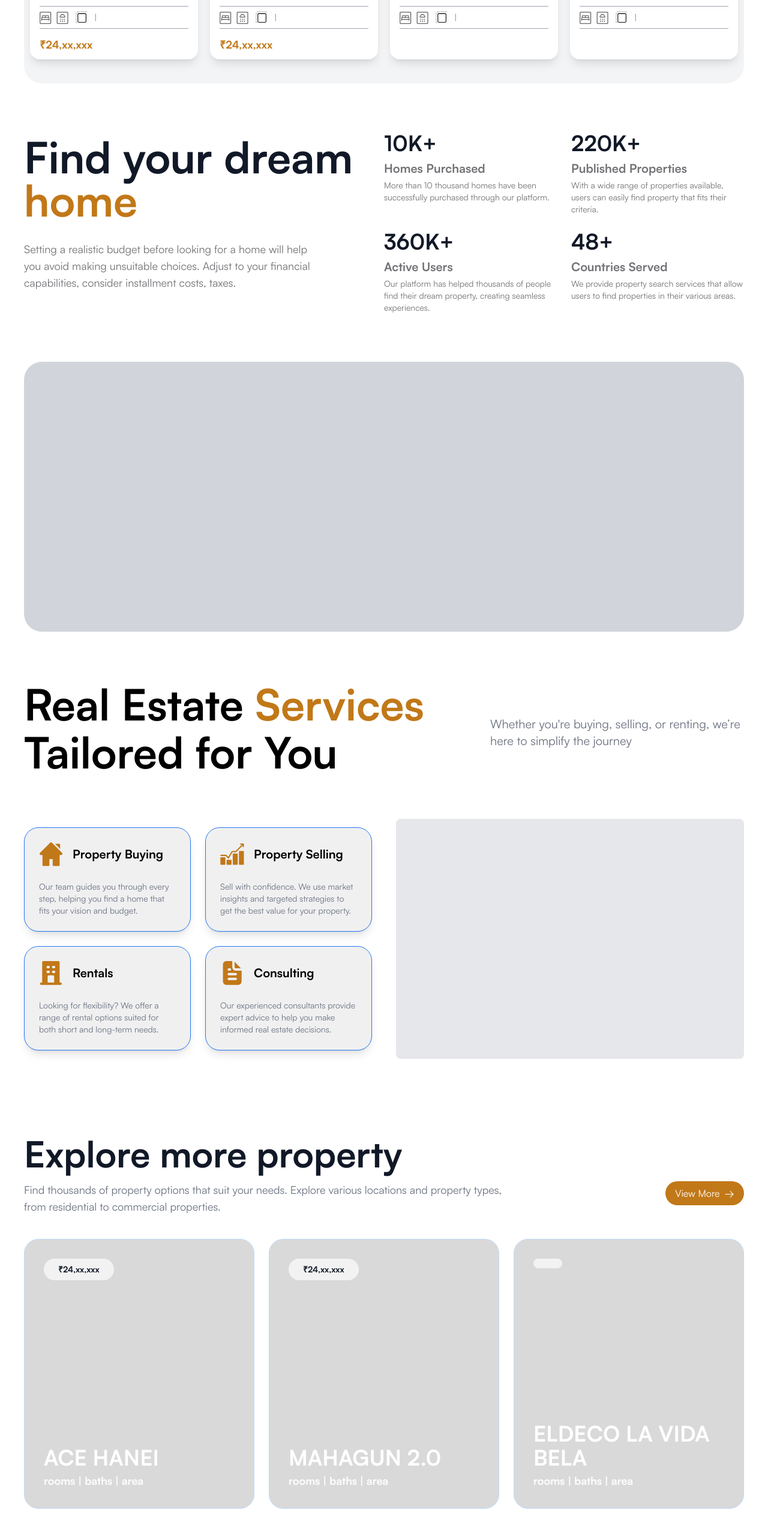
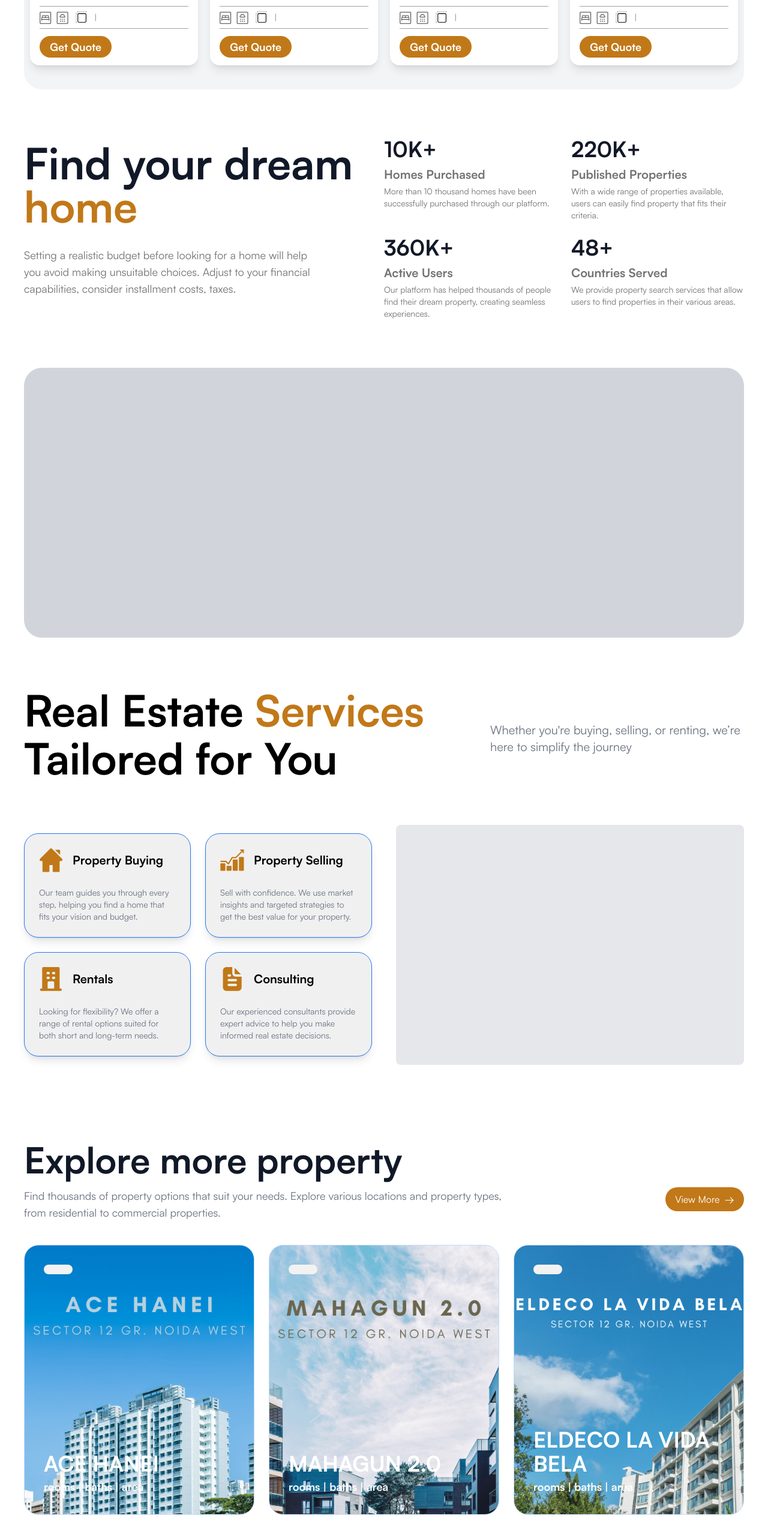
Before and after one commit to CsDeveloperLead/KDSure_Construction, a React (Vite) app: page / in a window 1280 px wide. Shown: the part 1638-4175 px from the top of the page at 60% size. Built offline with nearby package versions, Linux system fonts and the light colour scheme.

Commit message:
new button for quote added in properties

```diff
--- a/src/Components/FeaturedProperties.jsx
+++ b/src/Components/FeaturedProperties.jsx
@@ -22,7 +22,7 @@ const FeaturedProperties = () => {
           {propertyData.slice(0, 4).map((property, index) => (
             <div
               key={index}
-              className="bg-white rounded-2xl shadow-lg  w-[280px] h-[465px]"
+              className="bg-white rounded-2xl shadow-lg  w-[280px] h-[475px]"
             >
               <div className="relative">
                 <img
@@ -146,8 +146,8 @@ const FeaturedProperties = () => {
                 </div>
 
                 {/* Price */}
-                <p className="text-[#c17818] text-lg font-bold mt-3 mb-4">
-                  {property.price}
+                <p className="bg-[#c17818] rounded-full w-[120px] text-white flex justify-center items-center py-1 cursor-pointer  text-lg font-bold mt-3 mb-4">
+                  Get Quote
                 </p>
               </div>
             </div>
--- a/src/Components/PropertyGrid.jsx
+++ b/src/Components/PropertyGrid.jsx
@@ -29,7 +29,12 @@ const PropertyGrid = () => {
         {propertyData.slice(0, 6).map((property) => (
           <div
             key={property.id}
-            className="bg-[#d9d9d9] rounded-3xl p-8 h-[450px] border flex flex-col justify-end  border-blue-200 relative"
+            className=" rounded-3xl p-8 h-[450px] border flex flex-col justify-end  border-blue-200 relative"
+            style={{
+              backgroundImage: `url(${property.img})`,
+              backgroundSize: "cover",
+              backgroundPosition: "center",
+            }}
           >
             {/* Price Tag */}
             <div className="absolute top-8 left-8 bg-[#f2f2f2]  text-gray-900 font-semibold text-sm px-6 py-2 rounded-full">
@@ -56,7 +61,12 @@ const PropertyGrid = () => {
         {propertyData.slice(0, 3).map((property) => (
           <div
             key={property.id}
-            className="bg-[#d9d9d9] rounded-3xl p-8 h-[450px] border flex flex-col justify-end  border-blue-200 relative"
+            className=" rounded-3xl p-8 h-[450px] border flex flex-col justify-end  border-blue-200 relative"
+            style={{
+              backgroundImage: `url(${property.img})`,
+              backgroundSize: "cover",
+              backgroundPosition: "center",
+            }}
           >
             {/* Price Tag */}
             <div className="absolute top-8 left-8 bg-[#f2f2f2]  text-gray-900 font-semibold text-sm px-6 py-2 rounded-full">
--- a/src/Components/PropertyListing.jsx
+++ b/src/Components/PropertyListing.jsx
@@ -87,7 +87,7 @@ const PropertyListing = () => {
           filteredProperties.map((property) => (
             <div
               key={property.id}
-              className="bg-white rounded-2xl shadow-lg  w-[280px] h-[465px]"
+              className="bg-white rounded-2xl shadow-lg  w-[280px] h-[475px]"
             >
               <div className="relative">
                 <img
@@ -211,8 +211,8 @@ const PropertyListing = () => {
                 </div>
 
                 {/* Price */}
-                <p className="text-[#c17818] text-lg font-bold mt-3">
-                  {property.price}
+                <p className="bg-[#c17818] rounded-full w-[120px] text-white flex justify-center items-center py-1 cursor-pointer  text-lg font-bold mt-3 mb-4">
+                  Get Quote
                 </p>
               </div>
             </div>
--- a/src/propertyData.js
+++ b/src/propertyData.js
@@ -43,13 +43,13 @@ const propertyData = [
   {
     title: "ACE HANEI",
     location: "Sector 12, Greater Noida West",
-    price: "₹24,xx,xxx",
+
     img: img1,
   },
   {
     title: "MAHAGUN 2.0",
     location: "Sector 12, Greater Noida West",
-    price: "₹24,xx,xxx",
+
     img: img2,
   },
 
```
